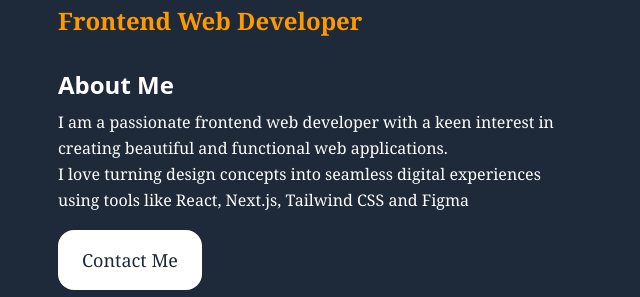
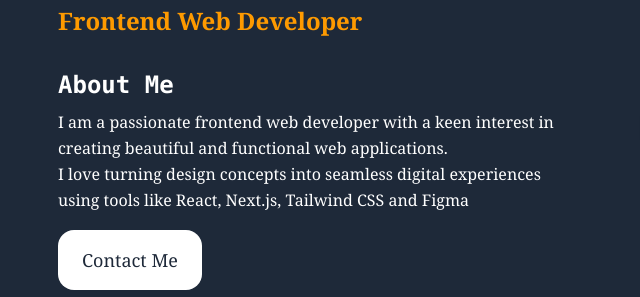
Before and after one commit to Atilola-code/Portfolio, a website: page index.html in a window 1280 px wide. Shown: the part 251-548 px from the top of the page, 54-694 px from the left. Drawn offline with Linux system fonts and the light colour scheme.

Commit message:
feat: add font styles and changes to the image

```diff
--- a/index.html
+++ b/index.html
@@ -29,7 +29,7 @@
                 <h1 class="text-xl md:text-4xl font-sans font-bold">Sanni Mistura Ayinke</h1>
                 <h2 class="mt-2 md:text-2xl text-lg text-amber-500 font-serif font-semibold">Frontend Web Developer</h2>
                 <div id="About" >
-                    <h2 class="font-semibold font-sans md:text-2xl text-lg mt-4 md:mt-8 flex flex-col justify-between md:items-start items-center">About Me</h2>
+                    <h2 class="font-semibold font-mono md:text-2xl text-lg mt-4 md:mt-8 flex flex-col justify-between md:items-start items-center">About Me</h2>
                     <p class="md:max-w-xl max-w-3xs font-serif leading-relaxed mt-2">I am a passionate frontend web developer with a keen interest in creating beautiful and functional web applications. <span class="md:flex hidden">I love turning design concepts into seamless digital experiences using tools like React, Next.js, Tailwind CSS and Figma</span></p>
                 </div>
                 <div id="Contact">
```
